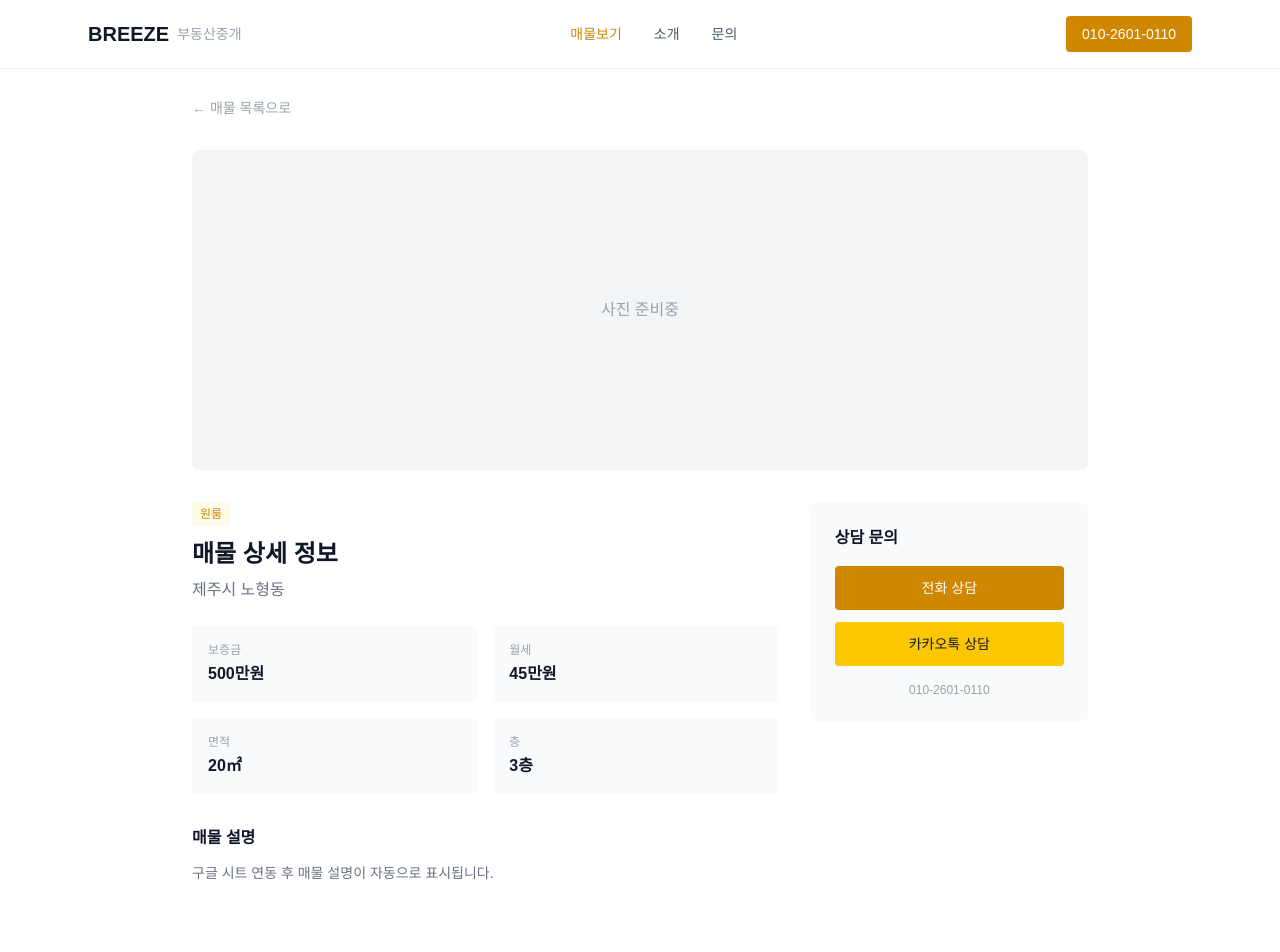
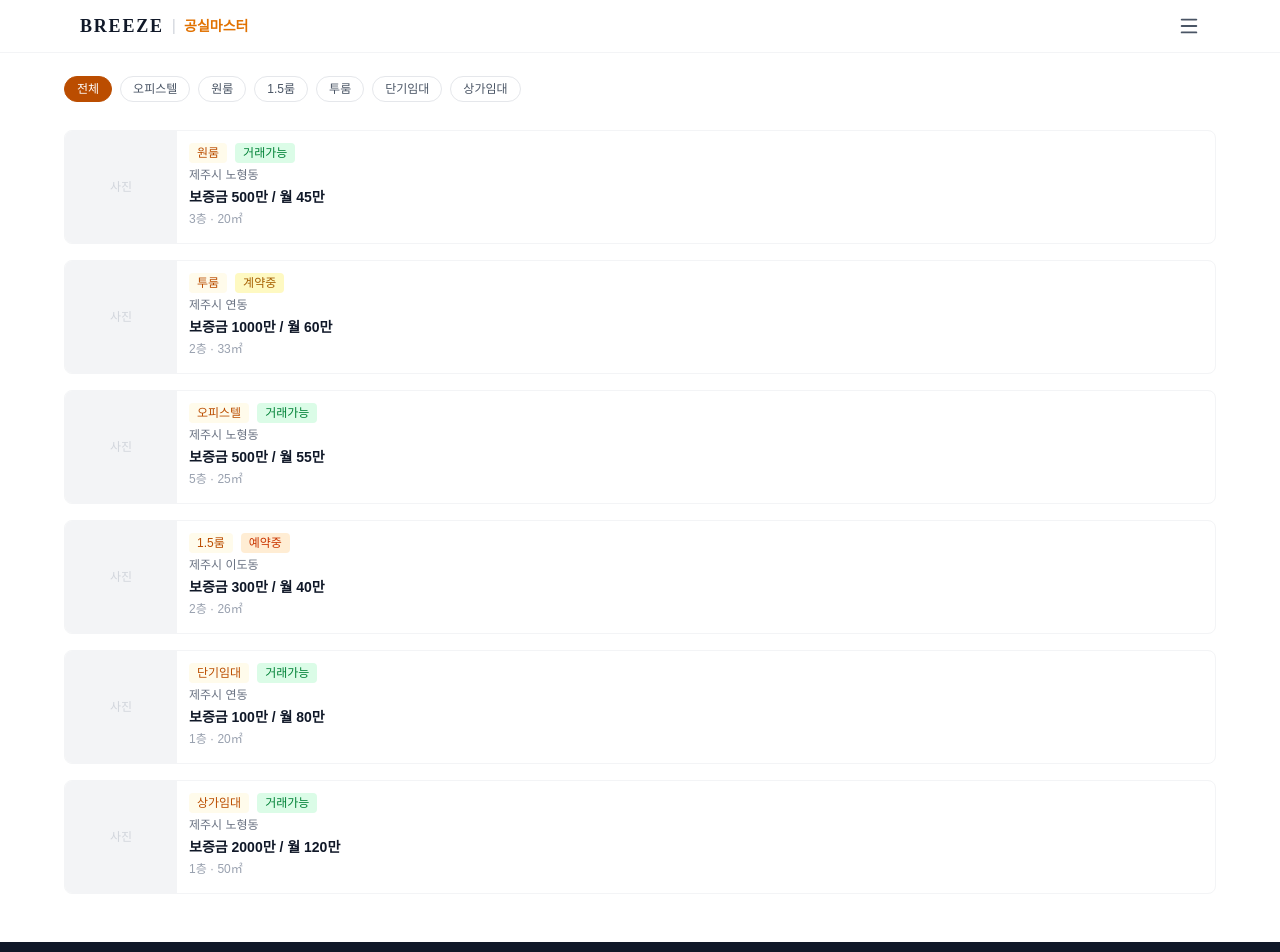
Before and after one commit to eya170823-rgb/breeze-realestate, a Next.js app: page /properties in a window 1280 px wide. Shown: the top 952 px of the page. Built offline with nearby package versions, Linux system fonts and the light colour scheme.

Commit message:
매물 목록 페이지 업데이트

```diff
--- a/src/app/properties/page.tsx
+++ b/src/app/properties/page.tsx
@@ -1,85 +1,108 @@
-export default function PropertyDetail() {
+"use client";
+import { useState } from "react";
+import { Menu, X } from "lucide-react";
+
+const properties = [
+  { id: 1, type: "원룸", address: "제주시 노형동", deposit: "500", monthly: "45", size: "20㎡", floor: "3층", status: "available", image: "" },
+  { id: 2, type: "투룸", address: "제주시 연동", deposit: "1000", monthly: "60", size: "33㎡", floor: "2층", status: "contract", image: "" },
+  { id: 3, type: "오피스텔", address: "제주시 노형동", deposit: "500", monthly: "55", size: "25㎡", floor: "5층", status: "available", image: "" },
+  { id: 4, type: "1.5룸", address: "제주시 이도동", deposit: "300", monthly: "40", size: "26㎡", floor: "2층", status: "reserved", image: "" },
+  { id: 5, type: "단기임대", address: "제주시 연동", deposit: "100", monthly: "80", size: "20㎡", floor: "1층", status: "available", image: "" },
+  { id: 6, type: "상가임대", address: "제주시 노형동", deposit: "2000", monthly: "120", size: "50㎡", floor: "1층", status: "available", image: "" },
+];
+
+const filters = ["전체", "오피스텔", "원룸", "1.5룸", "투룸", "단기임대", "상가임대"];
+
+const statusLabel: Record<string, { text: string; color: string }> = {
+  available: { text: "거래가능", color: "bg-green-100 text-green-700" },
+  contract: { text: "계약중", color: "bg-yellow-100 text-yellow-700" },
+  reserved: { text: "예약중", color: "bg-orange-100 text-orange-700" },
+  done: { text: "거래완료", color: "bg-gray-100 text-gray-500" },
+};
+
+export default function Properties() {
+  const [menuOpen, setMenuOpen] = useState(false);
+  const [filter, setFilter] = useState("전체");
+
+  const filtered = filter === "전체" ? properties : properties.filter(p => p.type === filter);
+
   return (
     <main className="min-h-screen bg-white">
       <nav className="fixed top-0 w-full bg-white border-b border-gray-100 z-50">
-        <div className="max-w-6xl mx-auto px-6 py-4 flex justify-between items-center">
+        <div className="max-w-6xl mx-auto px-4 py-3 flex justify-between items-center">
           <a href="/" className="flex items-center gap-2">
-            <span className="text-xl font-bold text-gray-900">BREEZE</span>
-            <span className="text-sm text-gray-400">부동산중개</span>
+            <span style={{fontFamily:"'Playfair Display', serif"}} className="text-lg font-bold text-gray-900 tracking-widest">BREEZE</span>
+            <span className="text-gray-300">|</span>
+            <span className="text-sm font-bold text-amber-600">공실마스터</span>
           </a>
-          <div className="hidden md:flex gap-8 text-sm text-gray-600">
-            <a href="/properties" className="text-yellow-600 font-medium">매물보기</a>
-            <a href="/about" className="hover:text-yellow-600">소개</a>
-            <a href="/contact" className="hover:text-yellow-600">문의</a>
+          <button onClick={() => setMenuOpen(!menuOpen)} className="text-gray-600 hover:text-amber-700">
+            {menuOpen ? <X size={22}/> : <Menu size={22}/>}
+          </button>
+        </div>
+        {menuOpen && (
+          <div className="bg-white border-t border-gray-100 px-4 py-3 flex flex-col gap-3">
+            <a href="/" className="text-sm text-gray-700 hover:text-amber-700" onClick={() => setMenuOpen(false)}>홈</a>
+            <a href="/properties" className="text-sm text-gray-700 hover:text-amber-700" onClick={() => setMenuOpen(false)}>매물보기</a>
+            <a href="/about" className="text-sm text-gray-700 hover:text-amber-700" onClick={() => setMenuOpen(false)}>소개</a>
+            <a href="/contact" className="text-sm text-gray-700 hover:text-amber-700" onClick={() => setMenuOpen(false)}>문의</a>
           </div>
-          <a href="tel:010-2601-0110" className="bg-yellow-600 text-white px-4 py-2 text-sm rounded hover:bg-yellow-700">
-            010-2601-0110
-          </a>
-        </div>
+        )}
       </nav>
 
-      <section className="pt-24 pb-24 px-6">
-        <div className="max-w-4xl mx-auto">
-          <a href="/properties" className="text-sm text-gray-400 hover:text-yellow-600 mb-8 inline-block">
-            ← 매물 목록으로
-          </a>
-          <div className="bg-gray-100 h-80 rounded-lg flex items-center justify-center mb-8">
-            <span className="text-gray-400">사진 준비중</span>
+      <section className="pt-16 px-4 pb-4">
+        <div className="max-w-6xl mx-auto">
+          {/* 필터 */}
+          <div className="flex gap-2 overflow-x-auto py-3 mb-4 scrollbar-hide">
+            {filters.map(f => (
+              <button key={f} onClick={() => setFilter(f)}
+                className={`px-3 py-1 text-xs rounded-full whitespace-nowrap border transition-colors ${
+                  filter === f ? "bg-amber-700 text-white border-amber-700" : "border-gray-200 text-gray-600 hover:border-amber-700 hover:text-amber-700"
+                }`}>
+                {f}
+              </button>
+            ))}
           </div>
-          <div className="grid grid-cols-1 md:grid-cols-3 gap-8">
-            <div className="md:col-span-2">
-              <div className="flex items-center gap-2 mb-3">
-                <span className="text-xs bg-yellow-50 text-yellow-600 px-2 py-1 rounded">원룸</span>
-              </div>
-              <h1 className="text-2xl font-bold text-gray-900 mb-2">매물 상세 정보</h1>
-              <p className="text-gray-500 mb-6">제주시 노형동</p>
-              <div className="grid grid-cols-2 gap-4 mb-8">
-                <div className="bg-gray-50 rounded p-4">
-                  <p className="text-xs text-gray-400 mb-1">보증금</p>
-                  <p className="font-bold text-gray-900">500만원</p>
+
+          {/* 매물 목록 */}
+          <div className="grid grid-cols-1 gap-4">
+            {filtered.map(p => (
+              <a key={p.id} href={`/properties/${p.id}`}
+                className="flex gap-3 border border-gray-100 rounded-lg overflow-hidden hover:shadow-md transition-shadow">
+                {/* 사진 */}
+                <div className="w-28 h-28 bg-gray-100 flex-shrink-0 flex items-center justify-center">
+                  <span className="text-gray-300 text-xs">사진</span>
                 </div>
-                <div className="bg-gray-50 rounded p-4">
-                  <p className="text-xs text-gray-400 mb-1">월세</p>
-                  <p className="font-bold text-gray-900">45만원</p>
+                {/* 정보 */}
+                <div className="flex-1 py-3 pr-3">
+                  <div className="flex items-center gap-2 mb-1">
+                    <span className="text-xs bg-amber-50 text-amber-700 px-2 py-0.5 rounded">{p.type}</span>
+                    <span className={`text-xs px-2 py-0.5 rounded ${statusLabel[p.status].color}`}>
+                      {statusLabel[p.status].text}
+                    </span>
+                  </div>
+                  <p className="text-xs text-gray-500 mb-1">{p.address}</p>
+                  <p className="text-sm font-bold text-gray-900">
+                    보증금 {p.deposit}만 / 월 {p.monthly}만
+                  </p>
+                  <p className="text-xs text-gray-400 mt-1">{p.floor} · {p.size}</p>
                 </div>
-                <div className="bg-gray-50 rounded p-4">
-                  <p className="text-xs text-gray-400 mb-1">면적</p>
-                  <p className="font-bold text-gray-900">20㎡</p>
-                </div>
-                <div className="bg-gray-50 rounded p-4">
-                  <p className="text-xs text-gray-400 mb-1">층</p>
-                  <p className="font-bold text-gray-900">3층</p>
-                </div>
-              </div>
-              <div>
-                <h2 className="font-bold text-gray-900 mb-3">매물 설명</h2>
-                <p className="text-gray-500 text-sm leading-relaxed">
-                  구글 시트 연동 후 매물 설명이 자동으로 표시됩니다.
-                </p>
-              </div>
-            </div>
-            <div>
-              <div className="bg-gray-50 rounded-lg p-6 sticky top-24">
-                <h2 className="font-bold text-gray-900 mb-4">상담 문의</h2>
-                <a href="tel:010-2601-0110" className="block text-center bg-yellow-600 text-white py-3 rounded mb-3 hover:bg-yellow-700 text-sm">
-                  전화 상담
-                </a>
-                <a href="https://open.kakao.com" className="block text-center bg-yellow-400 text-gray-900 py-3 rounded hover:bg-yellow-500 text-sm font-medium">
-                  카카오톡 상담
-                </a>
-                <p className="text-xs text-gray-400 text-center mt-4">010-2601-0110</p>
-              </div>
-            </div>
+              </a>
+            ))}
           </div>
         </div>
       </section>
 
-      <footer className="bg-gray-900 text-gray-400 py-12 px-6">
+      <footer className="bg-gray-900 py-8 px-4 mt-8">
         <div className="max-w-6xl mx-auto">
-          <p className="text-white font-bold text-lg mb-2">브리즈부동산중개</p>
-          <p className="text-sm">제주특별자치도 제주시</p>
-          <p className="text-sm mt-1">010-2601-0110</p>
-          <p className="text-xs mt-4 text-gray-600">© 2026 BREEZE 부동산중개. All rights reserved.</p>
+          <div style={{fontFamily:"'Playfair Display', serif"}} className="text-white text-lg font-bold mb-1">BREEZE</div>
+          <p className="text-gray-500 text-xs mb-4">부동산중개 · 제주특별자치도 제주시 · 010-2601-0110</p>
+          <div className="flex flex-wrap gap-3 mb-4">
+            <a href="sms:010-2601-0110" className="text-gray-400 hover:text-amber-600 text-xs">💬 문자</a>
+            <a href="https://open.kakao.com/o/sJ7BcDzi" className="text-gray-400 hover:text-amber-600 text-xs">🟡 카카오</a>
+            <a href="https://blog.naver.com/eya81" target="_blank" className="text-gray-400 hover:text-amber-600 text-xs">📝 블로그</a>
+            <a href="https://www.youtube.com/channel/UCdF1OeXfghX5dAg16EW0Vvw" target="_blank" className="text-gray-400 hover:text-amber-600 text-xs">▶ 유튜브</a>
+          </div>
+          <p className="text-gray-600 text-xs">© 2026 BREEZE 부동산중개. All rights reserved.</p>
         </div>
       </footer>
     </main>
```
